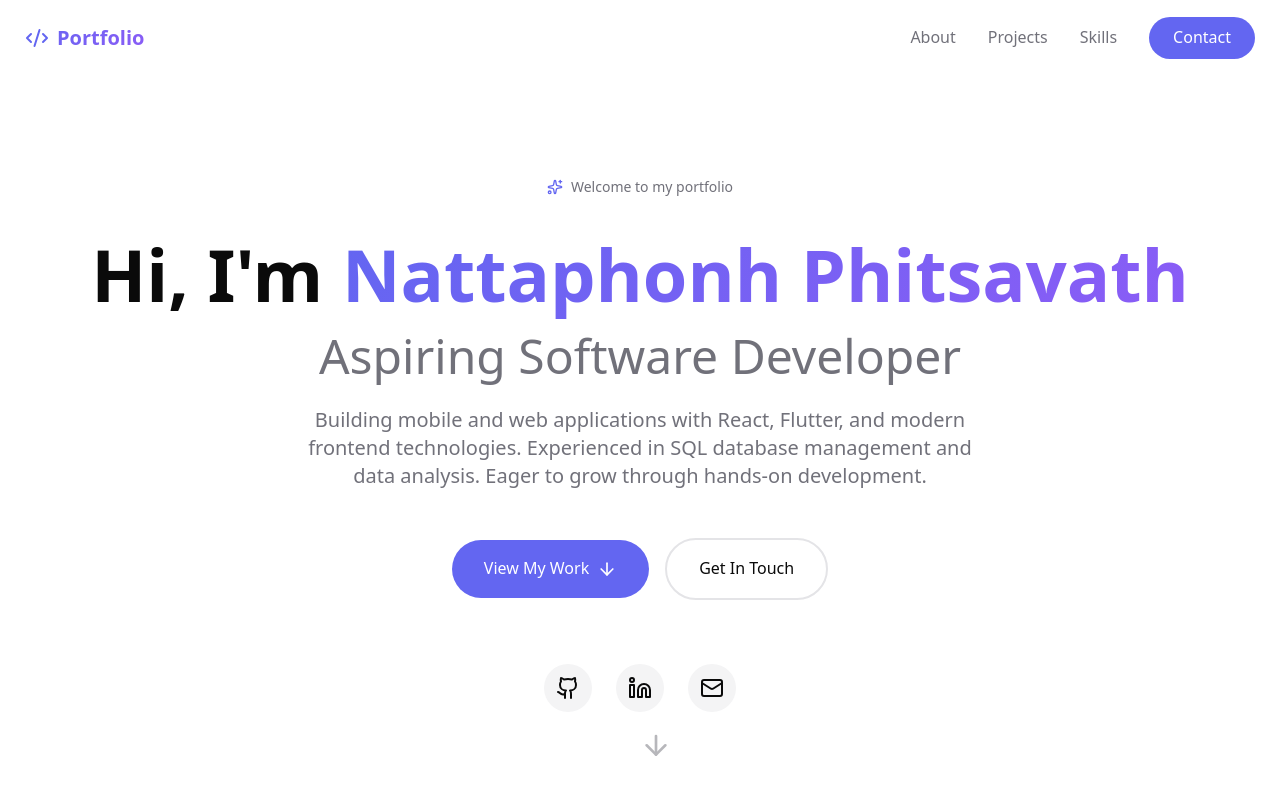
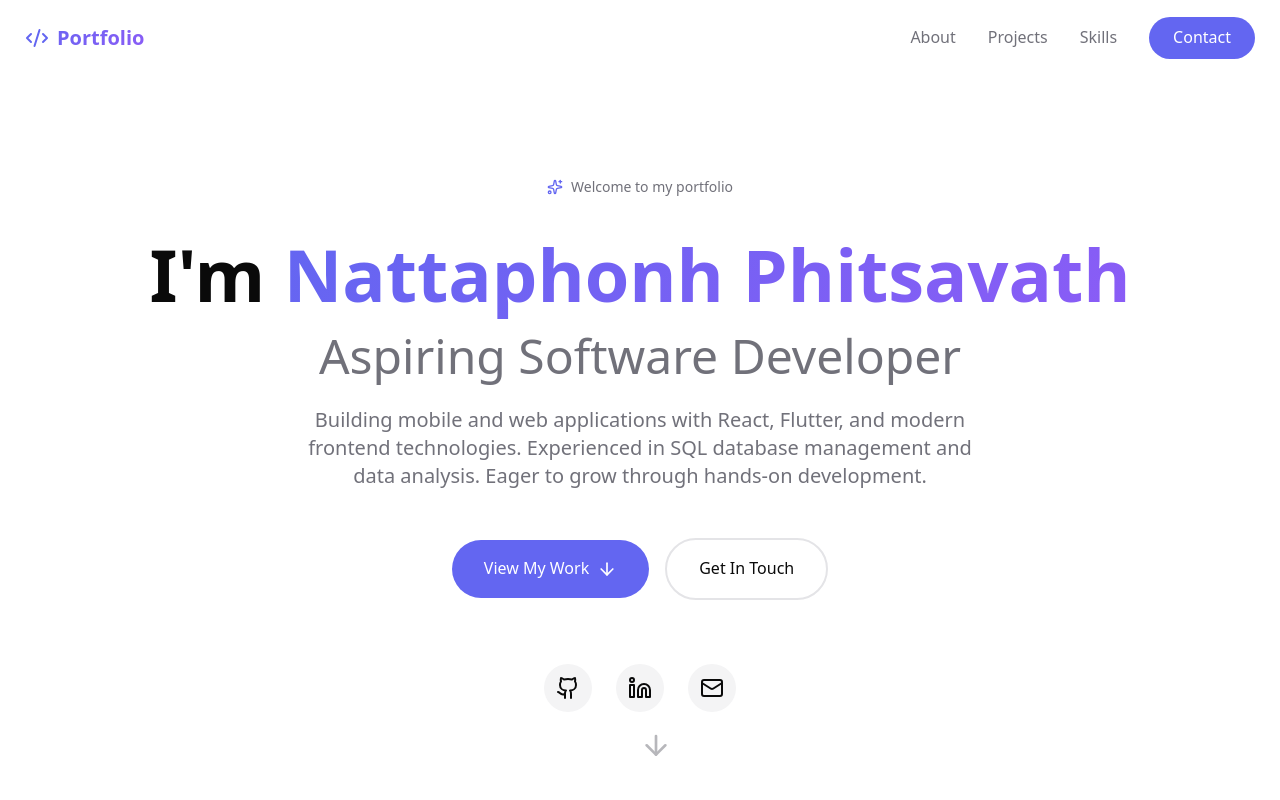
Before and after one commit to Nut-Phitsavath/portfolio, a Next.js app: page / in a window 1280 px wide. Shown: the top 800 px of the page. Built offline with nearby package versions, Linux system fonts and the light colour scheme.

Commit message:
Update Hero component

```diff
--- a/components/Hero.tsx
+++ b/components/Hero.tsx
@@ -46,7 +46,7 @@ export default function Hero() {
                         transition={{ duration: 0.6, delay: 0.2 }}
                         className="text-5xl md:text-7xl font-bold mb-6 leading-tight"
                     >
-                        Hi, I'm{' '}
+                        I'm{' '}
                         <span className="gradient-text">Nattaphonh Phitsavath</span>
                         <br />
                         <span className="text-3xl md:text-5xl text-muted-foreground font-normal">
```
